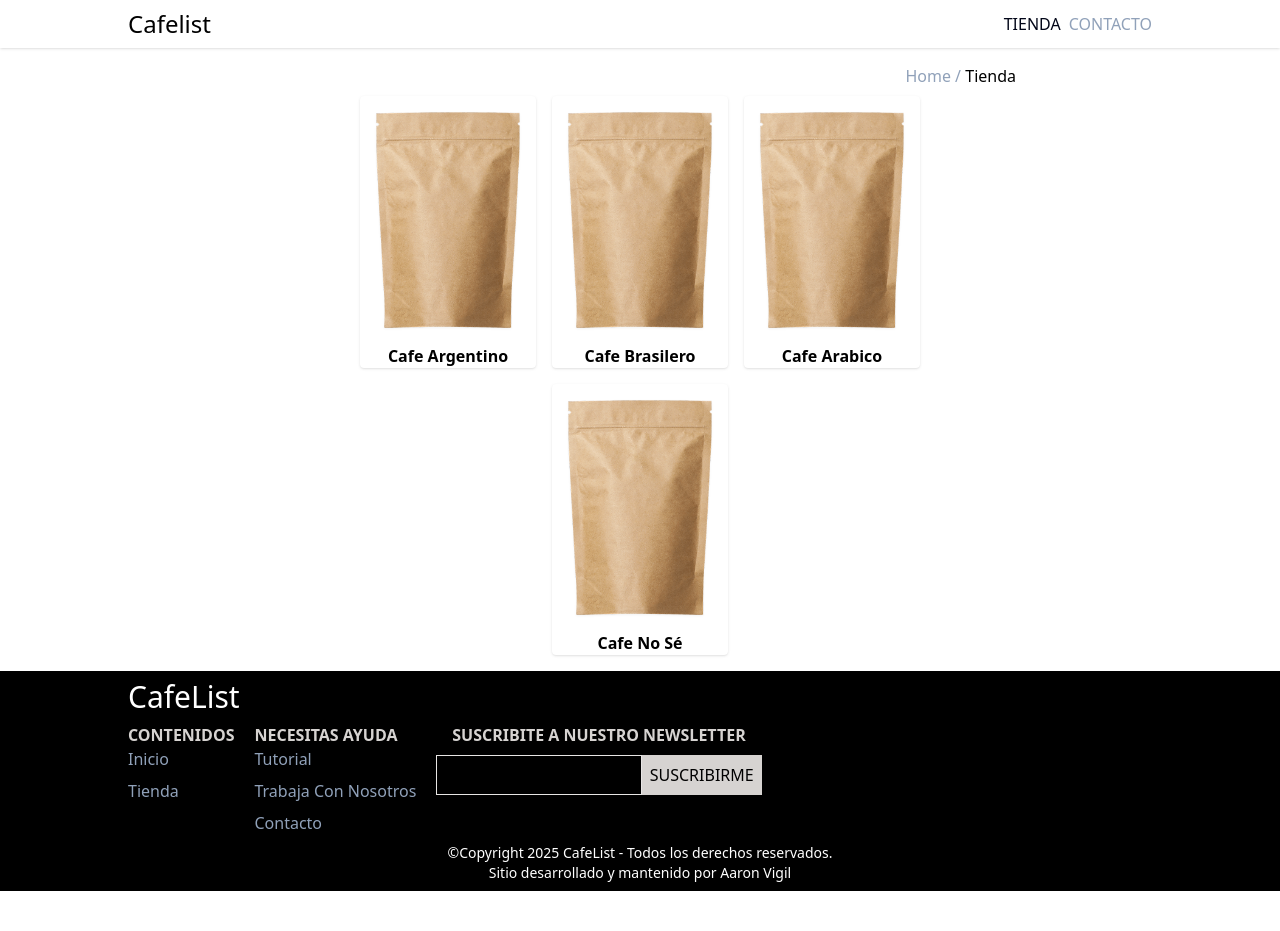
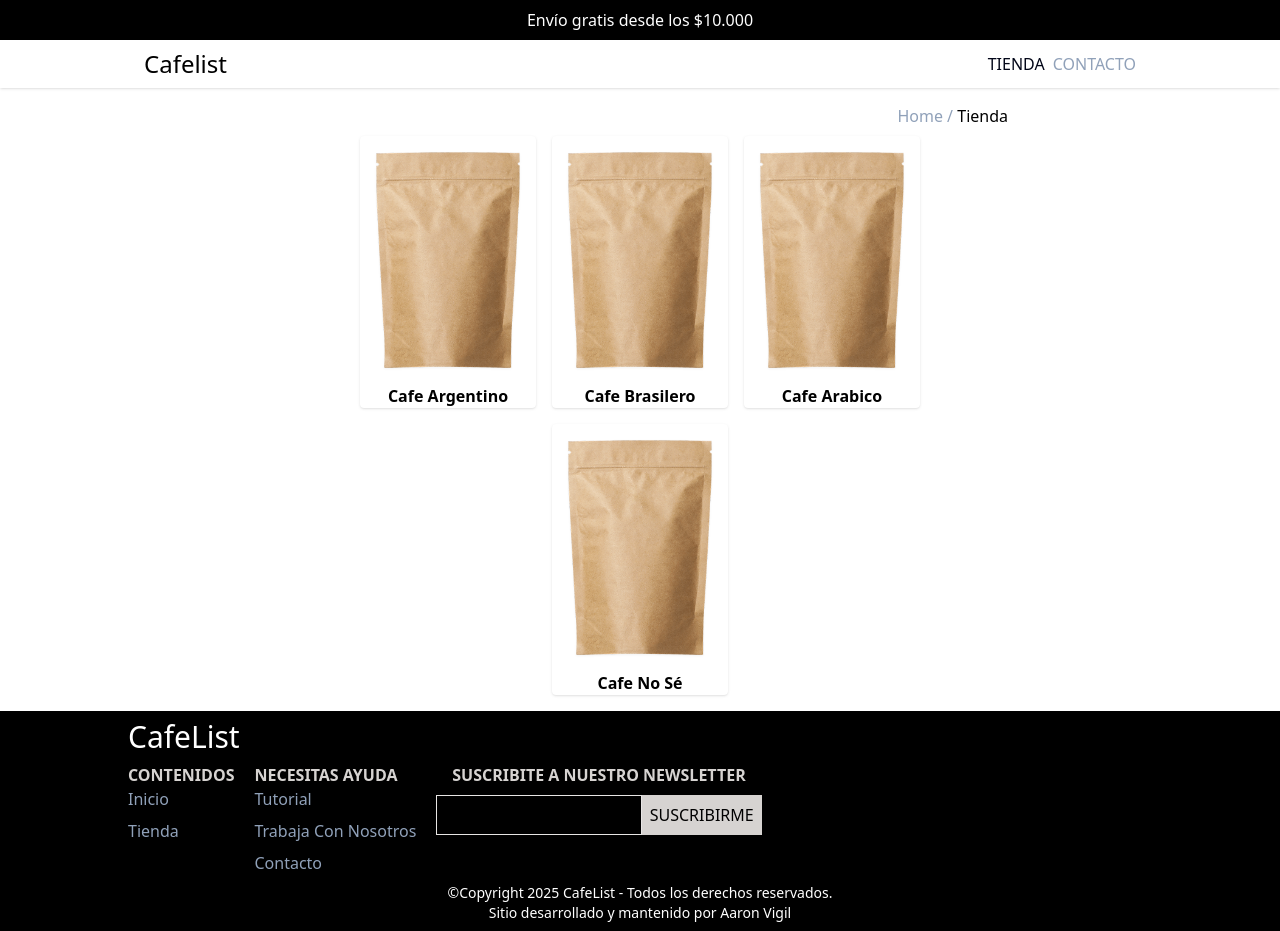
Before and after one commit to aaronvigil96/cafe-front, a React (Vite) app: page /product in a window 1280 px wide. Before the commit the page ends 891 px from the top, so only its background shows below. Built offline with nearby package versions, Linux system fonts and the light colour scheme.

Commit message:
fixed bugs

```diff
--- a/src/components/Footer.tsx
+++ b/src/components/Footer.tsx
@@ -39,7 +39,7 @@ const Footer = () => {
             <blockquote className="font-thin text-sm text-center text-white mt-2">
                 <p>©Copyright 2025 CafeList - Todos los derechos reservados.</p>
                 <p>Sitio desarrollado y mantenido por Aaron Vigil</p>
-                </blockquote>
+            </blockquote>
         </footer>
     )
 }
--- /dev/null
+++ b/src/components/MessageHeader.tsx
@@ -0,0 +1,9 @@
+const MessageHeader = () => {
+    return(
+        <div className="w-full bg-black">
+            <p className="text-white text-center font-thin py-2">Envío gratis desde los $10.000</p>
+        </div>
+    )
+}
+
+export default MessageHeader;
--- a/src/components/NavBar.tsx
+++ b/src/components/NavBar.tsx
@@ -1,10 +1,13 @@
 import { Link } from "react-router";
 import NavItem from "./NavItem";
+import MessageHeader from "./MessageHeader";
 
 const NavBar = () => {
     return(
+        <>
+            <MessageHeader/>
             <header className="p-2 shadow">
-            <nav className="flex mx-auto items-center justify-between max-w-5xl">
+                <nav className="flex mx-auto items-center justify-between max-w-5xl px-4">
                     <Link to={'/'}>
                         <h1 className="font-thin text-2xl">Cafelist</h1>
                     </Link>
@@ -14,6 +17,7 @@ const NavBar = () => {
                     </nav>
                 </nav>
             </header>
+        </>
     )
 }
 
--- a/src/db/product.ts
+++ b/src/db/product.ts
@@ -1,8 +1,8 @@
 import { ProductItemProps } from "../interfaces/product-item.interface";
 
 export const products:ProductItemProps[] = [
-    {id: 1, name: 'cafe argentino', description: 'cafe de cuerpo intenso, baja acidez'},
-    {id: 2, name: 'cafe brasilero', description: 'cafe de cuerpo suave, baja acidez'},
-    {id: 3, name: 'cafe arabico', description: 'cafe de cuerpo locazo'},
-    {id: 4, name: 'cafe no sé', description: 'cafoe de no sé qué'}
+    {id: 1, name: 'cafe argentino', description: 'cafe de cuerpo intenso, baja acidez', price: 15000, grams: 250},
+    {id: 2, name: 'cafe brasilero', description: 'cafe de cuerpo suave, baja acidez', price: 13000, grams: 150},
+    {id: 3, name: 'cafe arabico', description: 'cafe de cuerpo locazo', price: 12000, grams: 1000},
+    {id: 4, name: 'cafe no sé', description: 'cafoe de no sé qué', price: 11500, grams: 250}
 ]
--- a/src/interfaces/product-item.interface.ts
+++ b/src/interfaces/product-item.interface.ts
@@ -1,5 +1,7 @@
 export interface ProductItemProps {
     id: number;
     name: string;
+    price: number;
     description: string;
+    grams: number;
 }
--- a/src/routes/HomePage.tsx
+++ b/src/routes/HomePage.tsx
@@ -14,7 +14,7 @@ const HomePage = () => {
     return(
         <div className="flex flex-col gap-4">
             <div className="h-screen bg-[url(cafe-home.jpg)] bg-bottom bg-cover bg-no-repeat flex">
-                <div className="md:basis-1/2 h-screen flex justify-center items-center">
+                <div className="max-w-5xl md:basis-1/2 h-screen flex justify-center items-center">
                     <div className="pl-5 pb-10">
                         <h2 className="text-4xl font-thin text-white">tu café preferido</h2>
                         <h1 className="text-6xl font-bold text-white">Siempre cerca tuyo</h1>
--- a/src/routes/ProductPage.tsx
+++ b/src/routes/ProductPage.tsx
@@ -23,9 +23,13 @@ const ProductPage = ({products}:ProductsItemProps) => {
                         <Link className="text-slate-400 hover:text-black transition-colors ease-in-out duration-300 capitalize" to={'/'}>home / </Link><Link className="text-slate-400 hover:text-black transition-colors ease-in-out duration-300 capitalize" to={'/product'}>tienda / </Link><span className="capitalize">{product.name}</span>
                     </nav>
                     <h2 className="font-bold text-3xl capitalize">{product.name}</h2>
+                    <p>Peso: {product.grams}gr</p>
+                    <h3 className="font-semibold text-3xl">${product.price}</h3>
                     <p className="font-thin">{product.description}</p>
                 </div>
-                <button className="w-full border p-2 text-center font-bold rounded-sm cursor-pointer">Agregar al carrito</button>
+                <div>
+                    <button className="w-full border p-2 text-center font-bold rounded-sm cursor-pointer">Agregar al carrito</button>
+                </div>
             </div>
         </div>
     )
--- a/src/routes/ProductsPage.tsx
+++ b/src/routes/ProductsPage.tsx
@@ -8,20 +8,20 @@ const ProductsPage = () => {
 
     return(
         <div className="max-w-3xl mx-auto p-2">
-            <nav className="mt-2 w-full text-end">
+            <nav className="mt-2 pr-2 w-full text-end">
                 <Link className="text-slate-400 hover:text-black transition-colors ease-in-out duration-300 capitalize" to={'/'}>home / </Link><span className="capitalize">tienda</span>
             </nav>
             <div className="flex flex-wrap justify-center">
                 {
                     totalProducts.map(({id, name}) => (
-                        <Link to={`/product/${id}`} key={id}>
-                            <div className="bg-white m-2 rounded-sm shadow">
-                                <div className="w-44 flex flex-col mx-auto rounded-sm cursor-pointer">
-                                    <img className="w-full mx-auto p-4 drop-shadow-xs" src="bag-coffee.png"/>
-                                    <p className="text-center capitalize font-semibold">{name}</p>
-                                </div>
+                        <div className="bg-white m-2 rounded-sm shadow">
+                                <Link to={`/product/${id}`} key={id}>
+                                    <div className="w-44 flex flex-col mx-auto rounded-sm cursor-pointer">
+                                        <img className="w-full mx-auto p-4 drop-shadow-xs" src="bag-coffee.png"/>
+                                        <p className="text-center capitalize font-semibold">{name}</p>
+                                    </div>
+                                </Link>
                             </div>
-                        </Link>
                     ))
                 }
             </div>
```
Lines whose indentation alone changed are shown as unchanged.
